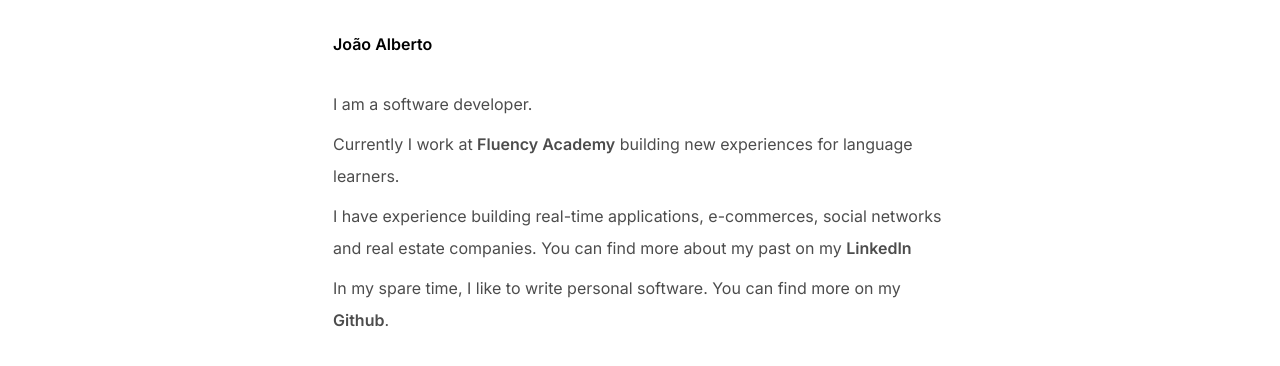
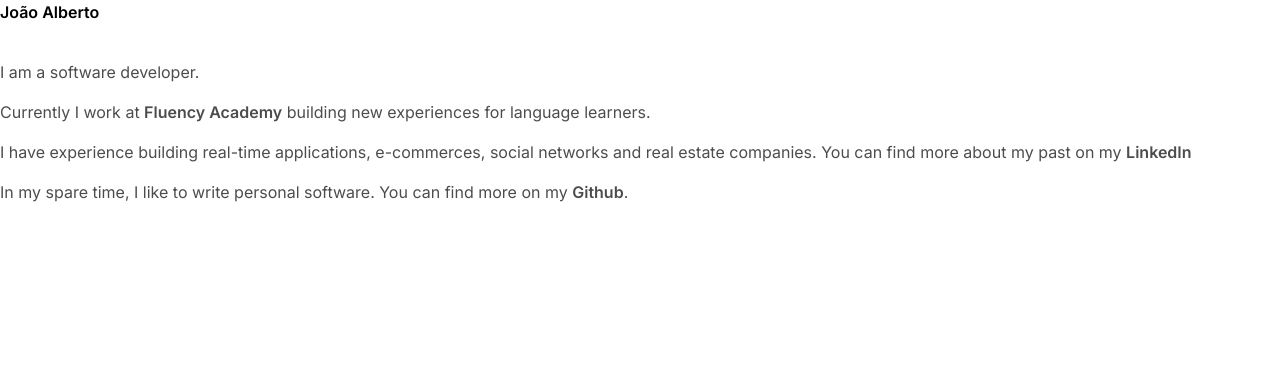
Before and after one commit to joaoalberto-dev/joaoalberto.dev, a Next.js app: page / in a window 1280 px wide. Shown: the top 366 px of the page. Built offline with nearby package versions, Linux system fonts and the light colour scheme.

Commit message:
chore: simplify the root layout

```diff
--- a/src/app/layout.tsx
+++ b/src/app/layout.tsx
@@ -1,13 +1,7 @@
 import "./globals.css";
-
+import { sans, title } from "@/components/fonts";
 import { cn } from "@/utils/cn";
-
 import type { Metadata } from "next";
-import { Inter } from "next/font/google";
-
-const inter = Inter({
-  subsets: ["latin"],
-});
 
 export const metadata: Metadata = {
   title: "João Alberto",
@@ -20,20 +14,15 @@ export default function RootLayout({
   children: React.ReactNode;
 }>) {
   return (
-    <html className="overscroll-none" lang="en">
+    <html className={cn(sans.variable, title.variable)} lang="en">
       <head>
         <meta
           name="viewport"
           content="width=device-width, initial-scale=1, viewport-fit=cover"
         />
       </head>
-      <body
-        className={cn(
-          "bg-light text-dark dark:bg-dark dark:text-light",
-          inter.className
-        )}
-      >
-        <div className="max-w-[64ch] mx-auto pt-8 px-4">{children}</div>
+      <body className="font-sans">
+        <div className="min-w-dvw min-h-dvh">{children}</div>
       </body>
     </html>
   );
```
